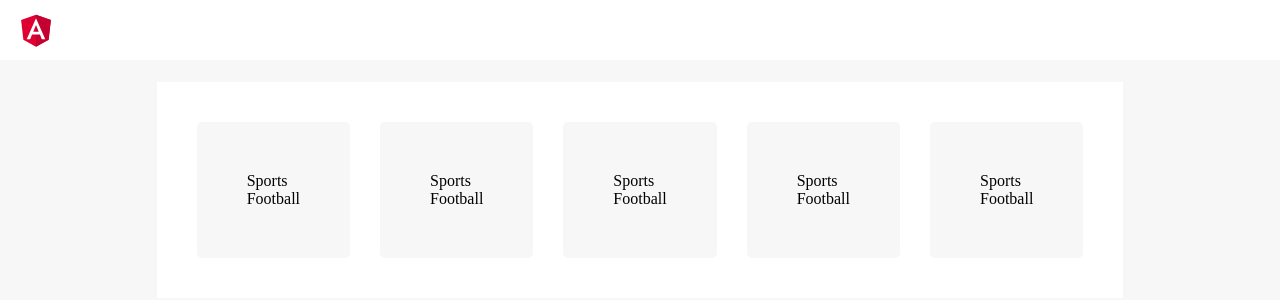
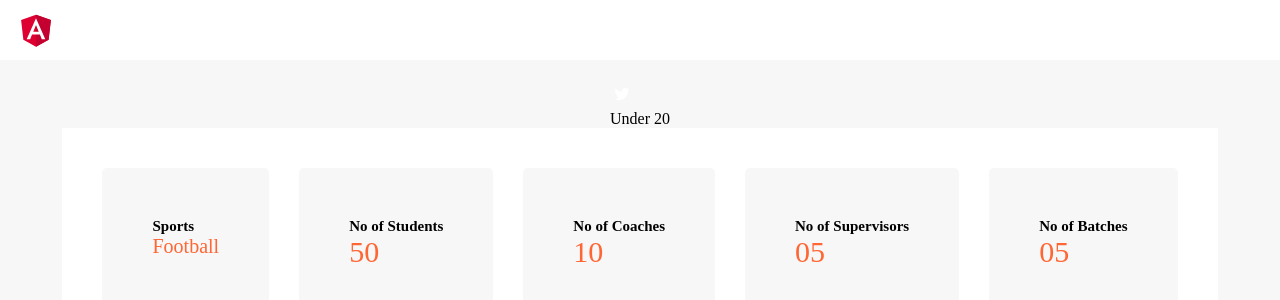
Before and after one commit to kavyanagendra/test-dartle, an Angular app: page / in a window 1280 px wide. Shown: the top 300 px of the page. Built offline with nearby package versions, Linux system fonts and the light colour scheme.

Commit message:
add first component

```diff
--- a/src/app/app.component.css
+++ b/src/app/app.component.css
@@ -7,13 +7,26 @@
 }
 
 .box {
-    width: calc(20% - 10px);
-    height: 100%;
     background-color: #F7F7F7;
     border-radius: 5px;
     padding: 50px;
+    font-size: 15px;
 }
 
 .box:last-child {
     margin-right: 0;
 }
+
+.header-div{
+    text-align: left;
+}
+
+.orange_element{
+    color: #FF6634;
+    font-size: 20px;
+}
+
+.orange_numbers {
+    color: #FF6634;
+    font-size: 30px;
+}
--- a/src/app/app.component.html
+++ b/src/app/app.component.html
@@ -22,12 +22,21 @@
 </div>
 
 <div class="content" role="main">
+  <div class="header-div">
+    <svg id="twitter-logo" height="24" data-name="Logo" xmlns="http://www.w3.org/2000/svg" viewBox="0 0 400 400">
+      <rect width="400" height="400" fill="none" />
+      <path
+        d="M153.62,301.59c94.34,0,145.94-78.16,145.94-145.94,0-2.22,0-4.43-.15-6.63A104.36,104.36,0,0,0,325,122.47a102.38,102.38,0,0,1-29.46,8.07,51.47,51.47,0,0,0,22.55-28.37,102.79,102.79,0,0,1-32.57,12.45,51.34,51.34,0,0,0-87.41,46.78A145.62,145.62,0,0,1,92.4,107.81a51.33,51.33,0,0,0,15.88,68.47A50.91,50.91,0,0,1,85,169.86c0,.21,0,.43,0,.65a51.31,51.31,0,0,0,41.15,50.28,51.21,51.21,0,0,1-23.16.88,51.35,51.35,0,0,0,47.92,35.62,102.92,102.92,0,0,1-63.7,22A104.41,104.41,0,0,1,75,278.55a145.21,145.21,0,0,0,78.62,23"
+        fill="#fff" />
+    </svg>
+    <div>Under 20</div>
+  </div>
   <div class="box-container">
-    <div class="box">Sports Football</div>
-    <div class="box">Sports Football</div>
-    <div class="box">Sports Football</div>
-    <div class="box">Sports Football</div>
-    <div class="box">Sports Football</div>
+    <div class="box"><b>Sports</b> <br/><span class="orange_element">Football</span></div>
+    <div class="box"><b>No of Students</b><br /> <span class="orange_numbers">50</span></div>
+    <div class="box"><b>No of Coaches </b><br /><span class="orange_numbers">10</span></div>
+    <div class="box"><b>No of Supervisors </b> <br /><span class="orange_numbers">05</span></div>
+    <div class="box"><b>No of Batches </b><br /><span class="orange_numbers">05</span></div>
   </div>
   <input type="hidden" #selection>
 
--- a/src/styles.css
+++ b/src/styles.css
@@ -65,7 +65,7 @@ body{
     display: flex;
     margin: 82px auto 32px;
     padding: 0 16px;
-    max-width: 960px;
+    /* max-width: 960px; */
     flex-direction: column;
     align-items: center;
 }
```
